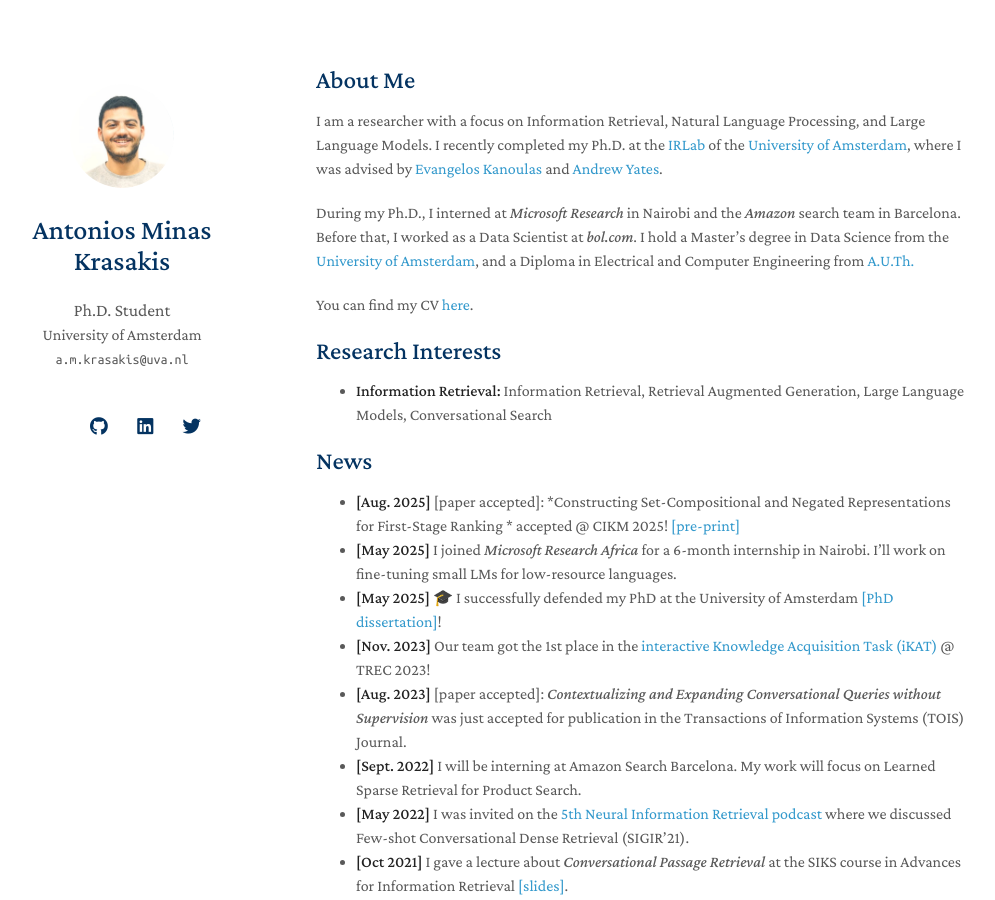
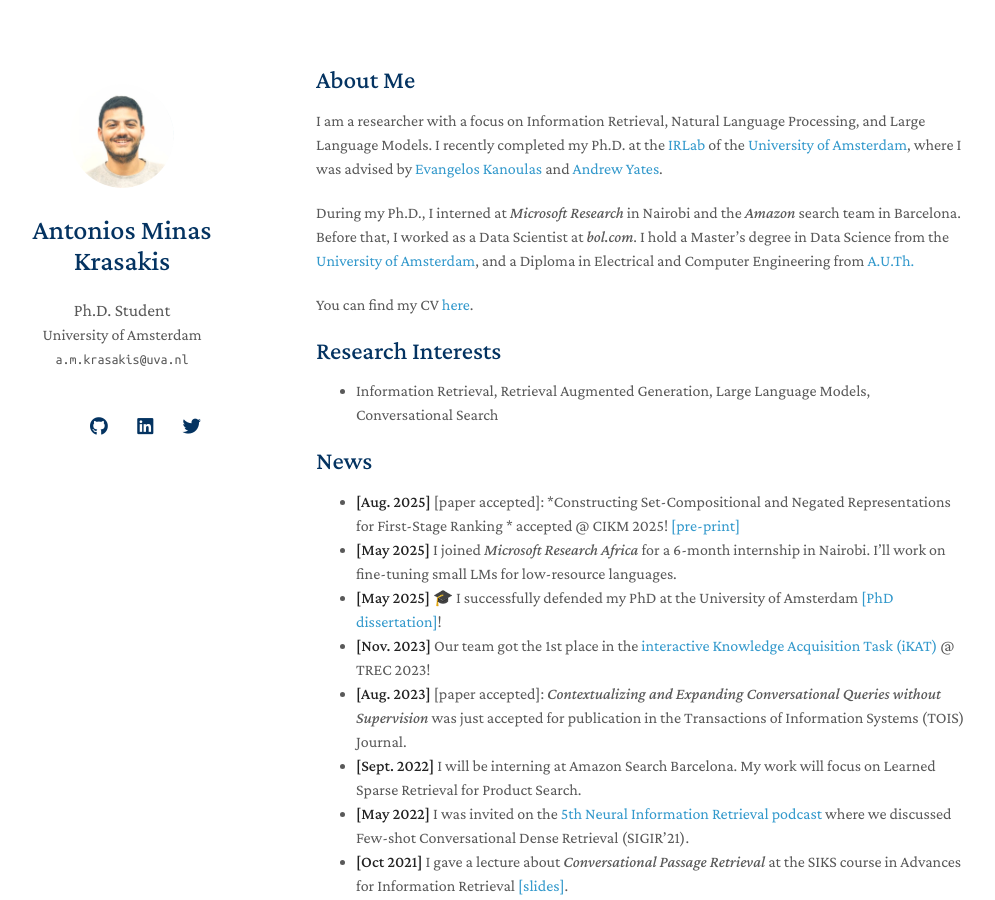
Before and after one commit to littlewine/littlewine.github.io, a Jekyll site: the page built from index.md, in a window 1280 px wide and 900 px high. Shown: the whole window, without its empty margins (154-1149 px from the left). Built offline with Jekyll 4.4.1, drawn with Linux system fonts in a browser that asks for light colours; nearby versions of some CDN libraries; a style sheet for code colours, icons or effects is not loaded; our own code applies the rules of GitHub Pages for plain Markdown files.

Commit message:
Update index.md

```diff
--- a/index.md
+++ b/index.md
@@ -12,7 +12,7 @@ You can find my CV <a href="https://krasakis.com/assets/files/Krasakis_CV.pdf">h
 
 ## Research Interests
 
-- **Information Retrieval:** Information Retrieval, Retrieval Augmented Generation, Large Language Models, Conversational Search
+- Information Retrieval, Retrieval Augmented Generation, Large Language Models, Conversational Search
 
 ## News
 
```
